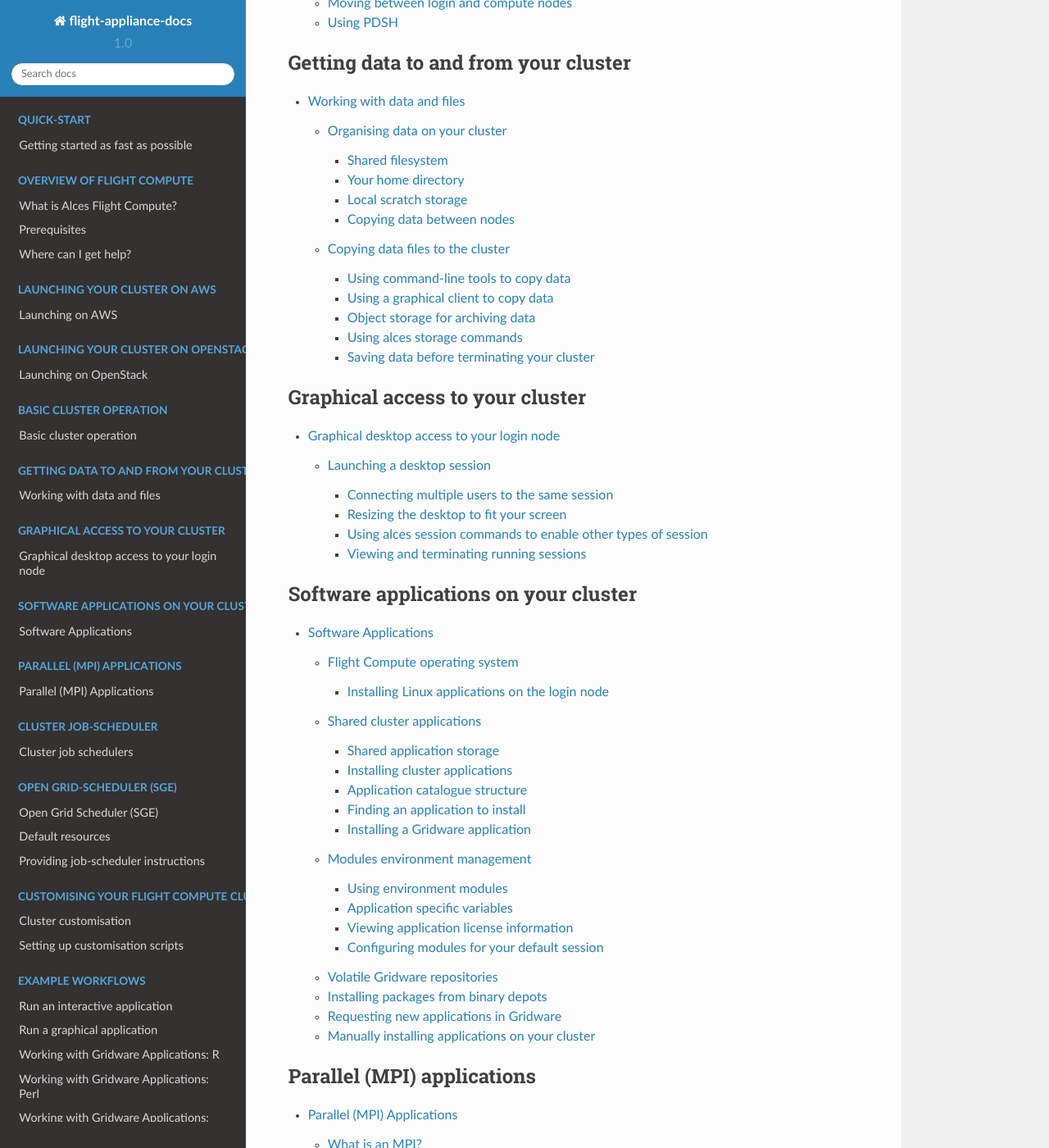
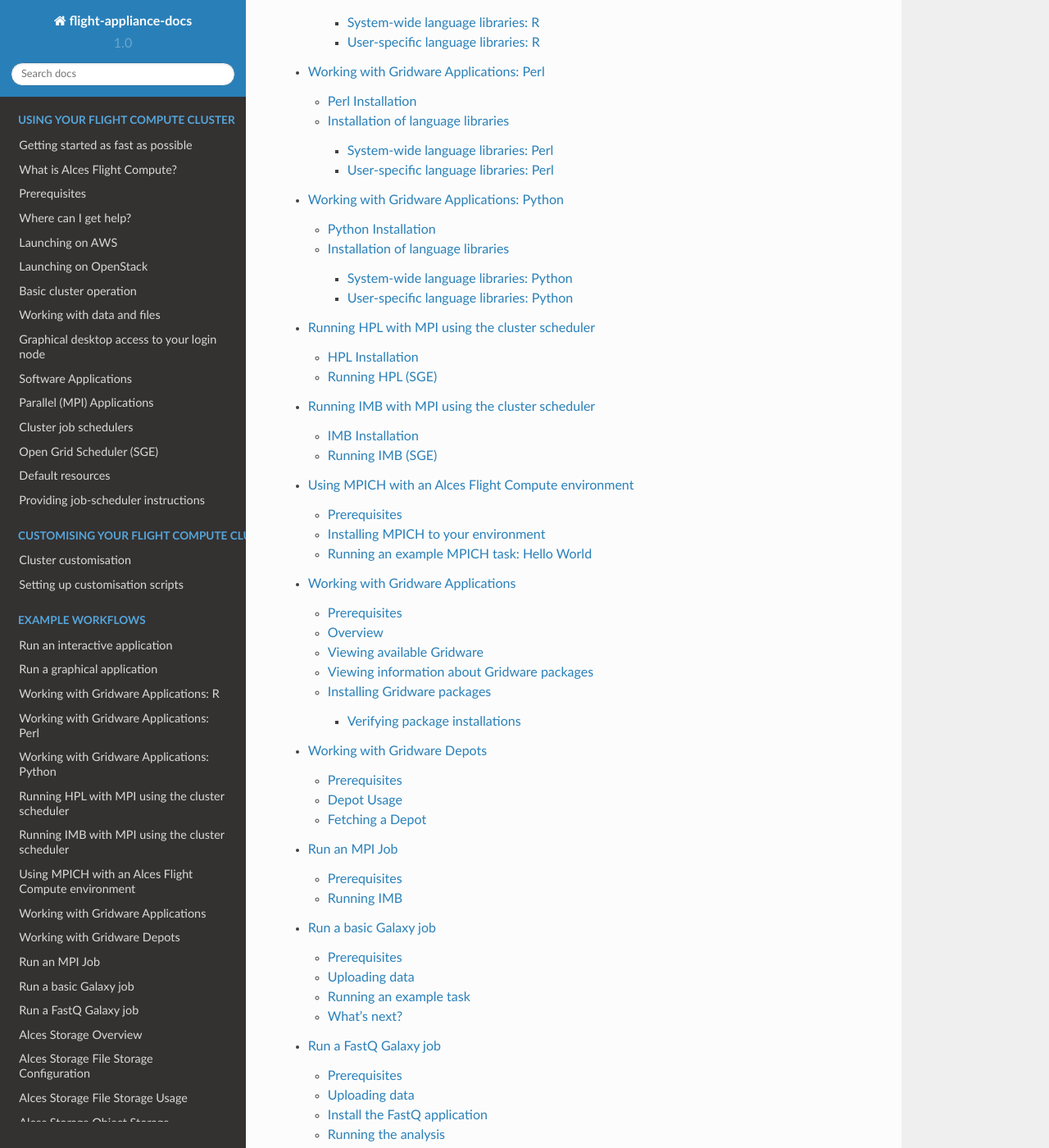
Before and after one commit to alces-software/flight-appliance-docs, a Sphinx documentation site: the page built from docs/source/index.rst, in a window 1280 px wide and 1400 px high, scrolled down 1703 px. Shown: the whole window at 82% size. Built offline with Sphinx 7.4.7 and the Read the Docs theme 2.0.0, drawn with Linux system fonts in a browser that asks for light colours; pages that are not in the unit, such as notebooks, are missing from menus; some of the changed text lies outside the part shown.

Commit message:
Updated to fix menu bar

```diff
--- a/docs/source/index.rst
+++ b/docs/source/index.rst
@@ -16,91 +16,21 @@
 .. Navigation/TOC
 
 .. toctree::
-   :maxdepth: 3
+   :maxdepth: 1
    :glob:
-   :caption: Quick-start
-   :name: quickstart
+   :caption: Using your Flight Compute cluster
+   :name: using
 
    quickstart/*
-
-.. toctree::
-   :maxdepth: 3
-   :glob:
-   :caption: Overview of Flight Compute
-   :name: overview
-
    overview/*
-
-.. toctree::
-   :maxdepth: 3
-   :glob:
-   :caption: Launching your cluster on AWS
-   :name: launch-aws
-
    launch-aws/*
-
-.. toctree::
-   :maxdepth: 3
-   :glob:
-   :caption: Launching your cluster on OpenStack
-   :name: launch-os
-
    launch-os/*
-
-.. toctree::
-   :maxdepth: 3
-   :glob:
-   :caption: Basic cluster operation
-   :name: basics
-
    basics/*
-
-.. toctree::
-   :maxdepth: 3
-   :glob:
-   :caption: Getting data to and from your cluster
-   :name: databasics
-
    databasics/*
-
-.. toctree::
-   :maxdepth: 3
-   :glob:
-   :caption: Graphical access to your cluster
-   :name: graphicaldesktop
-
    graphicaldesktop/*
-
-.. toctree::
-   :maxdepth: 3
-   :glob:
-   :caption: Software applications on your cluster
-   :name: apps
-
    apps/*
-
-.. toctree::
-   :maxdepth: 3
-   :glob:
-   :caption: Parallel (MPI) applications
-   :name: mpiapps
-
    mpiapps/*
-
-.. toctree::
-   :maxdepth: 3
-   :glob:
-   :caption: Cluster job-scheduler
-   :name: jobschedulers
-
    jobschedulers/*
-
-.. toctree::
-   :maxdepth: 3
-   :glob:
-   :caption: Open Grid-scheduler (SGE)
-   :name: sge
-
    sge/*
 
 .. toctree::
@@ -110,7 +40,6 @@
    :name: customising
 
    customisation/*
-
 
 .. toctree::
    :maxdepth: 3
```
